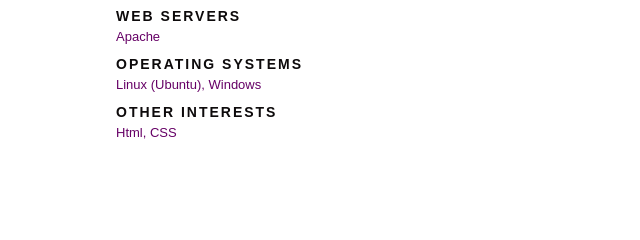
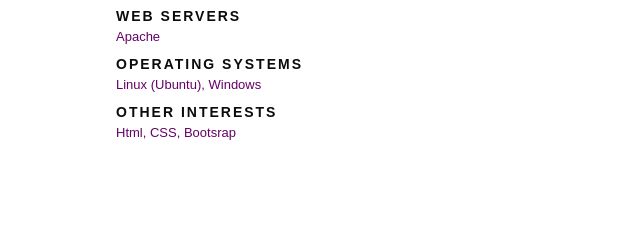
Before and after one commit to MimiaBena/MyCv, a website: page index.html in a window 1280 px wide. Shown: the part 1270-1510 px from the top of the page, 604-1244 px from the left. Drawn offline with nearby package versions, Linux system fonts and the light colour scheme.

Commit message:
Update index.html

```diff
--- a/index.html
+++ b/index.html
@@ -155,7 +155,7 @@
                     </li>
                     <li>
                         <strong>Other Interests</strong>
-                        <span>Html, CSS</span>
+                        <span>Html, CSS, Bootsrap</span>
                     </li>
                 </ul>
             </div>
```
